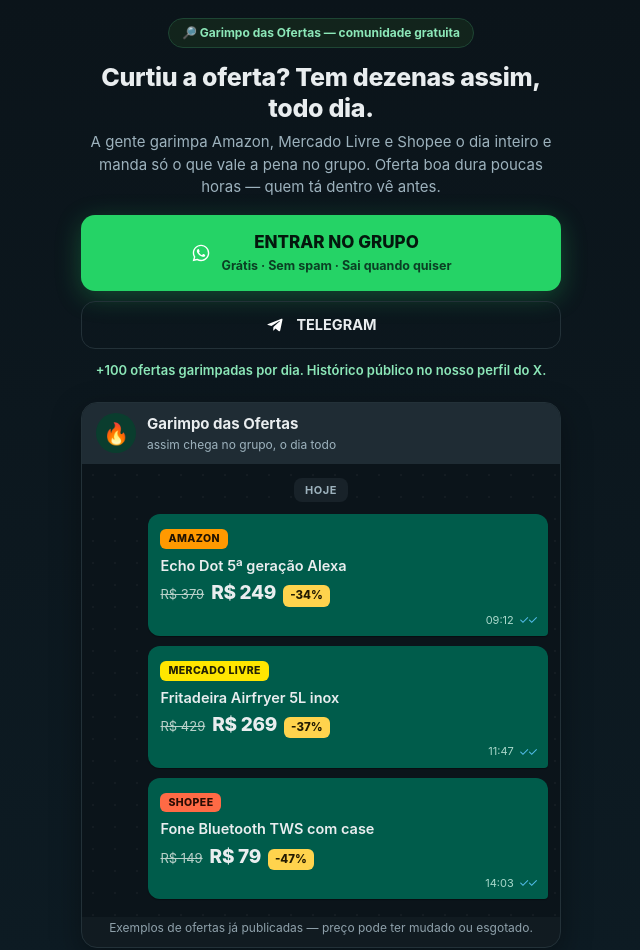
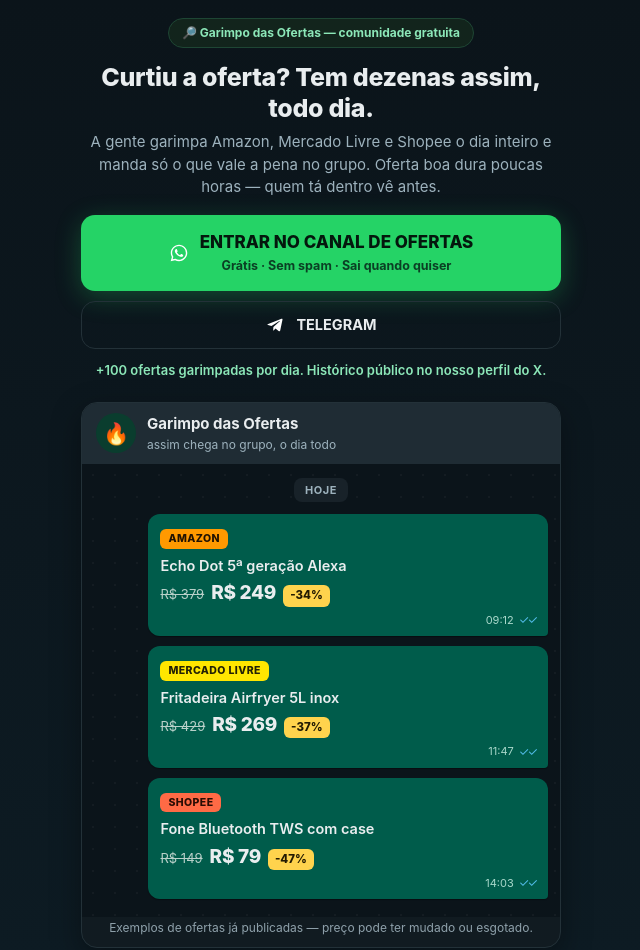
Before and after one commit to pinguim16/ofertas, a plain HTML site: page index.html in a window 1280 px wide. Shown: the top 950 px of the page, without its empty margins (319-959 px from the left). Drawn offline with Linux system fonts and the light colour scheme.

Commit message:
Atualiza landing page (deploy pelo painel)

```diff
--- a/index.html
+++ b/index.html
@@ -119,7 +119,7 @@
   <div class="topbadge"><span>🔎 Garimpo das Ofertas — comunidade gratuita</span></div>
   <h1>Curtiu a oferta? Tem dezenas assim, todo dia.</h1>
   <p class="sub">A gente garimpa Amazon, Mercado Livre e Shopee o dia inteiro e manda só o que vale a pena no grupo. Oferta boa dura poucas horas — quem tá dentro vê antes.</p>
-  <a class='cta hero' href='https://chat.whatsapp.com/JlPfE2hBXo44Mbh6Phc9iB' data-dest='link_mpuc8v76_740q' data-url='https://chat.whatsapp.com/JlPfE2hBXo44Mbh6Phc9iB' id='heroCta'><svg viewBox='0 0 24 24' fill='#fff' width='20' height='20'><path d='M12.04 2C6.58 2 2.13 6.45 2.13 11.91c0 1.75.46 3.45 1.32 4.95L2 22l5.25-1.38c1.45.79 3.08 1.2 4.79 1.2 5.46 0 9.91-4.45 9.91-9.9C21.95 6.45 17.5 2 12.04 2zm0 18.15c-1.48 0-2.93-.4-4.2-1.15l-.3-.18-3.12.82.83-3.04-.2-.31a8.18 8.18 0 0 1-1.26-4.38c0-4.54 3.7-8.24 8.24-8.24 2.2 0 4.27.86 5.82 2.42a8.18 8.18 0 0 1 2.41 5.83c0 4.54-3.7 8.23-8.24 8.23zm4.52-6.16c-.25-.12-1.47-.72-1.69-.8-.23-.09-.39-.13-.56.12-.17.25-.64.8-.79.97-.14.17-.29.19-.54.06-.25-.12-1.05-.39-1.99-1.23-.74-.66-1.23-1.47-1.38-1.72-.14-.25-.01-.38.11-.51.11-.11.25-.29.37-.43.12-.14.16-.25.25-.41.08-.17.04-.31-.02-.43-.06-.12-.56-1.34-.76-1.84-.2-.48-.4-.42-.56-.43h-.48c-.17 0-.43.06-.66.31-.23.25-.86.85-.86 2.07 0 1.22.89 2.4 1.01 2.56.12.17 1.75 2.67 4.23 3.74.59.26 1.05.41 1.41.52.59.19 1.13.16 1.56.1.48-.07 1.47-.6 1.68-1.18.21-.58.21-1.07.14-1.18-.06-.1-.22-.16-.47-.28z'/></svg><span>ENTRAR NO GRUPO<small>Grátis · Sem spam · Sai quando quiser</small></span></a>
+  <a class='cta hero' href='https://whatsapp.com/channel/0029Vb8iB10KAwEd2rVJYZ3K' data-dest='wa_channel_garimpo' data-url='https://whatsapp.com/channel/0029Vb8iB10KAwEd2rVJYZ3K' id='heroCta'><svg viewBox='0 0 24 24' fill='#fff' width='20' height='20'><path d='M12.04 2C6.58 2 2.13 6.45 2.13 11.91c0 1.75.46 3.45 1.32 4.95L2 22l5.25-1.38c1.45.79 3.08 1.2 4.79 1.2 5.46 0 9.91-4.45 9.91-9.9C21.95 6.45 17.5 2 12.04 2zm0 18.15c-1.48 0-2.93-.4-4.2-1.15l-.3-.18-3.12.82.83-3.04-.2-.31a8.18 8.18 0 0 1-1.26-4.38c0-4.54 3.7-8.24 8.24-8.24 2.2 0 4.27.86 5.82 2.42a8.18 8.18 0 0 1 2.41 5.83c0 4.54-3.7 8.23-8.24 8.23zm4.52-6.16c-.25-.12-1.47-.72-1.69-.8-.23-.09-.39-.13-.56.12-.17.25-.64.8-.79.97-.14.17-.29.19-.54.06-.25-.12-1.05-.39-1.99-1.23-.74-.66-1.23-1.47-1.38-1.72-.14-.25-.01-.38.11-.51.11-.11.25-.29.37-.43.12-.14.16-.25.25-.41.08-.17.04-.31-.02-.43-.06-.12-.56-1.34-.76-1.84-.2-.48-.4-.42-.56-.43h-.48c-.17 0-.43.06-.66.31-.23.25-.86.85-.86 2.07 0 1.22.89 2.4 1.01 2.56.12.17 1.75 2.67 4.23 3.74.59.26 1.05.41 1.41.52.59.19 1.13.16 1.56.1.48-.07 1.47-.6 1.68-1.18.21-.58.21-1.07.14-1.18-.06-.1-.22-.16-.47-.28z'/></svg><span>ENTRAR NO CANAL DE OFERTAS<small>Grátis · Sem spam · Sai quando quiser</small></span></a>
   <a class='cta ghost' href='https://t.me/promocoesreviewprodutosonline' data-dest='tg_channel' data-url='https://t.me/promocoesreviewprodutosonline'><svg viewBox='0 0 24 24' fill='#fff' width='20' height='20'><path d='M9.78 18.65l.28-4.23 7.68-6.92c.34-.31-.07-.46-.52-.19L7.74 13.3 3.64 12c-.88-.25-.89-.86.2-1.3l15.97-6.16c.73-.33 1.43.18 1.15 1.3l-2.72 12.81c-.19.91-.74 1.13-1.5.71L12.6 16.3l-1.99 1.93c-.23.23-.42.42-.83.42z'/></svg><span>TELEGRAM</span></a>
   <p class="proof">+100 ofertas garimpadas por dia. Histórico público no nosso perfil do X.</p>
   <section class='chat' aria-label='Prévia do grupo'><div class='chat-head'><span class='avatar' aria-hidden='true'>🔥</span><div><strong>Garimpo das Ofertas</strong><small>assim chega no grupo, o dia todo</small></div></div><div class='chat-body'><span class='daypill'>hoje</span><ul class='feed' role='list'><li class='msg'><span class='store st-amazon'>AMAZON</span><p class='prod'>Echo Dot 5ª geração Alexa</p><p class='price'><s>R$ 379</s> <b>R$ 249</b> <i class='off'>-34%</i></p><span class='meta'>09:12 <span class='ck' aria-hidden='true'>&#10003;&#10003;</span></span></li><li class='msg'><span class='store st-meli'>MERCADO LIVRE</span><p class='prod'>Fritadeira Airfryer 5L inox</p><p class='price'><s>R$ 429</s> <b>R$ 269</b> <i class='off'>-37%</i></p><span class='meta'>11:47 <span class='ck' aria-hidden='true'>&#10003;&#10003;</span></span></li><li class='msg'><span class='store st-shopee'>SHOPEE</span><p class='prod'>Fone Bluetooth TWS com case</p><p class='price'><s>R$ 149</s> <b>R$ 79</b> <i class='off'>-47%</i></p><span class='meta'>14:03 <span class='ck' aria-hidden='true'>&#10003;&#10003;</span></span></li></ul></div><p class='chat-note'>Exemplos de ofertas já publicadas — preço pode ter mudado ou esgotado.</p></section>
@@ -133,7 +133,7 @@
     valor final na loja antes de comprar.</p>
   </footer>
 </main>
-<div class='sticky' id='sticky' hidden><a class='cta hero' href='https://chat.whatsapp.com/JlPfE2hBXo44Mbh6Phc9iB' data-dest='link_mpuc8v76_740q' data-url='https://chat.whatsapp.com/JlPfE2hBXo44Mbh6Phc9iB'><svg viewBox='0 0 24 24' fill='#fff' width='20' height='20'><path d='M12.04 2C6.58 2 2.13 6.45 2.13 11.91c0 1.75.46 3.45 1.32 4.95L2 22l5.25-1.38c1.45.79 3.08 1.2 4.79 1.2 5.46 0 9.91-4.45 9.91-9.9C21.95 6.45 17.5 2 12.04 2zm0 18.15c-1.48 0-2.93-.4-4.2-1.15l-.3-.18-3.12.82.83-3.04-.2-.31a8.18 8.18 0 0 1-1.26-4.38c0-4.54 3.7-8.24 8.24-8.24 2.2 0 4.27.86 5.82 2.42a8.18 8.18 0 0 1 2.41 5.83c0 4.54-3.7 8.23-8.24 8.23zm4.52-6.16c-.25-.12-1.47-.72-1.69-.8-.23-.09-.39-.13-.56.12-.17.25-.64.8-.79.97-.14.17-.29.19-.54.06-.25-.12-1.05-.39-1.99-1.23-.74-.66-1.23-1.47-1.38-1.72-.14-.25-.01-.38.11-.51.11-.11.25-.29.37-.43.12-.14.16-.25.25-.41.08-.17.04-.31-.02-.43-.06-.12-.56-1.34-.76-1.84-.2-.48-.4-.42-.56-.43h-.48c-.17 0-.43.06-.66.31-.23.25-.86.85-.86 2.07 0 1.22.89 2.4 1.01 2.56.12.17 1.75 2.67 4.23 3.74.59.26 1.05.41 1.41.52.59.19 1.13.16 1.56.1.48-.07 1.47-.6 1.68-1.18.21-.58.21-1.07.14-1.18-.06-.1-.22-.16-.47-.28z'/></svg><span>ENTRAR NO GRUPO GRÁTIS</span></a></div>
+<div class='sticky' id='sticky' hidden><a class='cta hero' href='https://whatsapp.com/channel/0029Vb8iB10KAwEd2rVJYZ3K' data-dest='wa_channel_garimpo' data-url='https://whatsapp.com/channel/0029Vb8iB10KAwEd2rVJYZ3K'><svg viewBox='0 0 24 24' fill='#fff' width='20' height='20'><path d='M12.04 2C6.58 2 2.13 6.45 2.13 11.91c0 1.75.46 3.45 1.32 4.95L2 22l5.25-1.38c1.45.79 3.08 1.2 4.79 1.2 5.46 0 9.91-4.45 9.91-9.9C21.95 6.45 17.5 2 12.04 2zm0 18.15c-1.48 0-2.93-.4-4.2-1.15l-.3-.18-3.12.82.83-3.04-.2-.31a8.18 8.18 0 0 1-1.26-4.38c0-4.54 3.7-8.24 8.24-8.24 2.2 0 4.27.86 5.82 2.42a8.18 8.18 0 0 1 2.41 5.83c0 4.54-3.7 8.23-8.24 8.23zm4.52-6.16c-.25-.12-1.47-.72-1.69-.8-.23-.09-.39-.13-.56.12-.17.25-.64.8-.79.97-.14.17-.29.19-.54.06-.25-.12-1.05-.39-1.99-1.23-.74-.66-1.23-1.47-1.38-1.72-.14-.25-.01-.38.11-.51.11-.11.25-.29.37-.43.12-.14.16-.25.25-.41.08-.17.04-.31-.02-.43-.06-.12-.56-1.34-.76-1.84-.2-.48-.4-.42-.56-.43h-.48c-.17 0-.43.06-.66.31-.23.25-.86.85-.86 2.07 0 1.22.89 2.4 1.01 2.56.12.17 1.75 2.67 4.23 3.74.59.26 1.05.41 1.41.52.59.19 1.13.16 1.56.1.48-.07 1.47-.6 1.68-1.18.21-.58.21-1.07.14-1.18-.06-.1-.22-.16-.47-.28z'/></svg><span>ENTRAR NO GRUPO GRÁTIS</span></a></div>
 <script>
 (function(){
   function qp(n){try{return new URL(location.href).searchParams.get(n)}catch(e){return null}}
```
